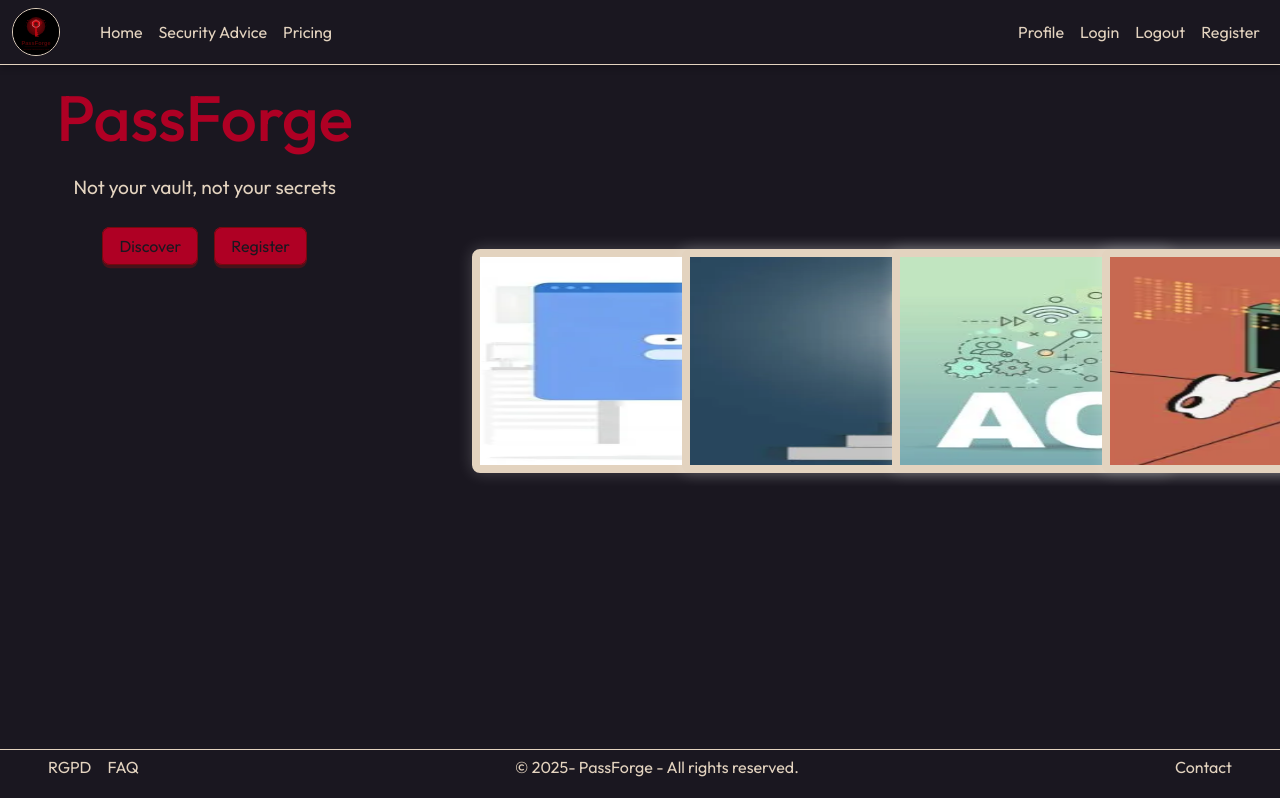
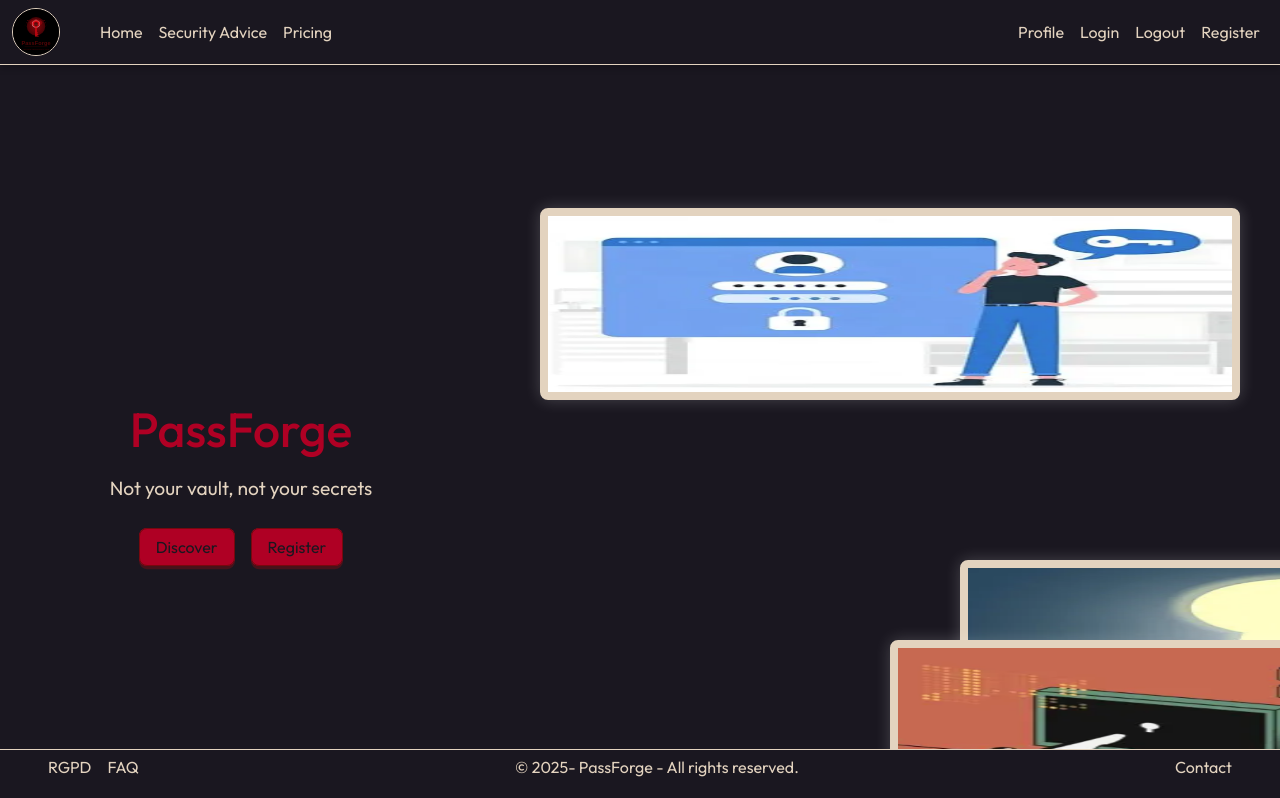
Before and after one commit to PassForgeTHP/React_Passforge, a React (Vite) app: page / in a window 1280 px wide. Shown: the top 798 px of the page. Built offline with nearby package versions, Linux system fonts and the light colour scheme.

Commit message:
homepage done responsive correction

```diff
--- a/src/pages/Home.jsx
+++ b/src/pages/Home.jsx
@@ -9,12 +9,14 @@ function Home() {
       <div className="text-container-home">
         <h1>PassForge</h1>
         <p>Not your vault, not your secrets</p>
+        <div>
           <Link to="/security-advice" className="home-link">
             Discover
           </Link>
           <Link to="/register" className="home-link">
             Register
           </Link>
+        </div>
       </div>
       <div className="img-container-home">
         <img src={img1} alt="image 1" />
--- a/src/styles/App.css
+++ b/src/styles/App.css
@@ -192,23 +192,24 @@ footer {
 }
 
 .img-container-home img:nth-child(1) {
+  margin-top: 8rem;
   top: 0;
   left: 10%;
   transform: translate(-50%, -50%) rotate(-10deg);
 }
 .img-container-home img:nth-child(2) {
   top: 50%;
-  left: 40%;
+  left: 70%;
   transform: translate(-50%, -50%) rotate(10deg);
 }
 .img-container-home img:nth-child(3) {
-  top: 100%;
+  top: 70%;
   left: 70%;
   transform: translate(-50%, -50%) rotate(-10deg);
 }
 .img-container-home img:nth-child(4) {
-  top: 100%;
-  left: 100%;
+  top: 60%;
+  left: 60%;
   transform: translate(-50%, -50%) rotate(10deg);
 }
 .img-container-home img:hover {
--- a/src/styles/responsives.css
+++ b/src/styles/responsives.css
@@ -45,7 +45,7 @@
   .img-container-home img {
     position: static;
     width: 100%;
-    /* max-width: 300px; */
+    height: auto;
     margin-bottom: -3rem;
     transition: none;
   }
@@ -128,3 +128,60 @@
     transform: none;
   }
 }
+
+@media screen and (min-width: 1025px) {
+  /* Home */
+  .home-container {
+    display: grid;
+    grid-template-columns: 30% 70%;
+    gap: 2rem;
+    /* max-width: 1400px; */
+    margin: 5rem auto;
+  }
+
+  .text-container-home {
+    max-width: 100%;
+    display: flex;
+    flex-direction: column;
+    justify-content: center;
+    align-items: center;
+  }
+
+  .text-container-home h1 {
+    font-size: 3rem;
+    margin-bottom: 1rem;
+    color: var(--medium-red);
+  }
+
+  .img-container-home {
+    position: relative;
+    width: 100%;
+    min-height: 800px;
+  }
+
+  .img-container-home img {
+    position: absolute;
+    width: 12rem;
+    height: 12rem;
+  }
+
+  .img-container-home img:nth-child(1) {
+    top: 10%;
+    left: 30%;
+  }
+
+  .img-container-home img:nth-child(2) {
+    top: 15%;
+    right: 80%;
+  }
+
+  .img-container-home img:nth-child(3) {
+    top: 50%;
+    left: 30%;
+  }
+
+  .img-container-home img:nth-child(4) {
+    top: 50%;
+    right: 10%;
+  }
+}
```
Lines whose indentation alone changed are shown as unchanged.
